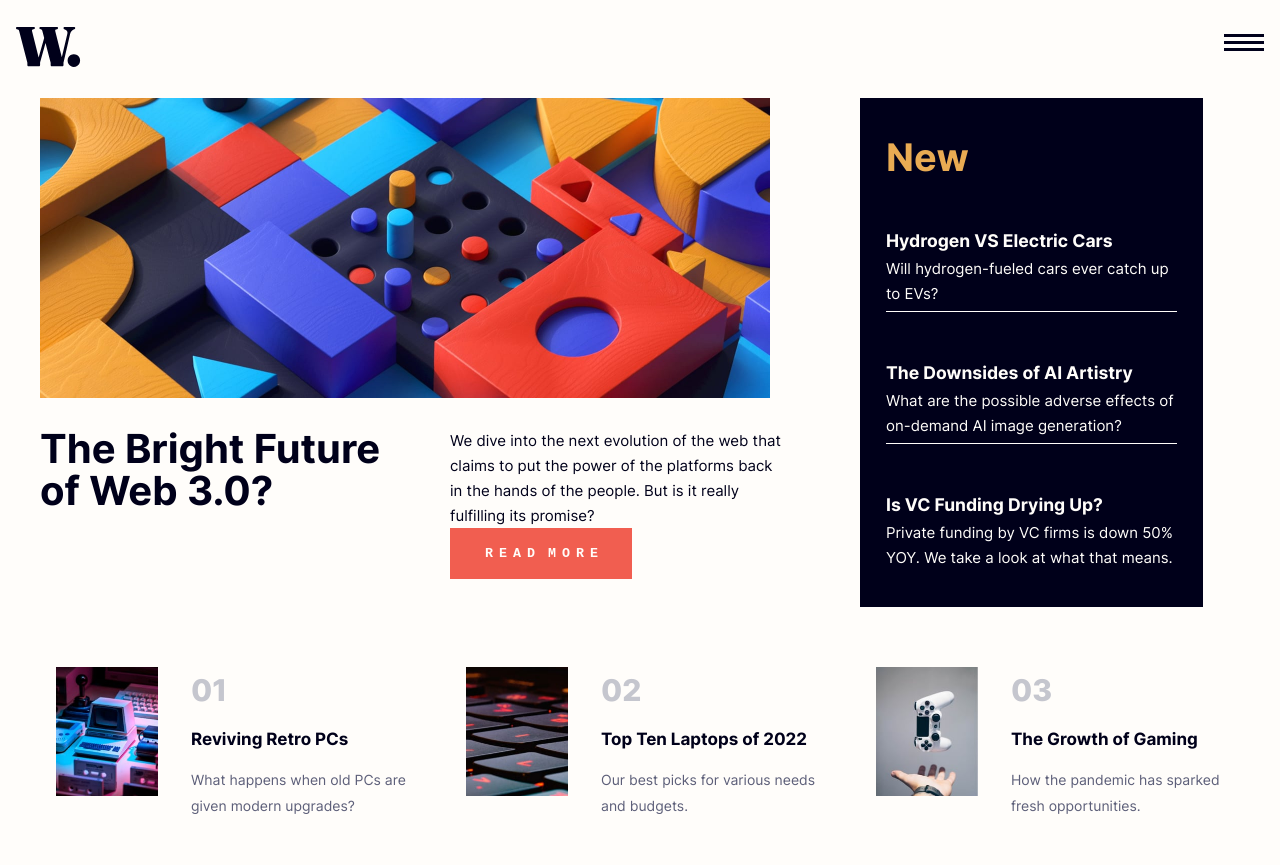
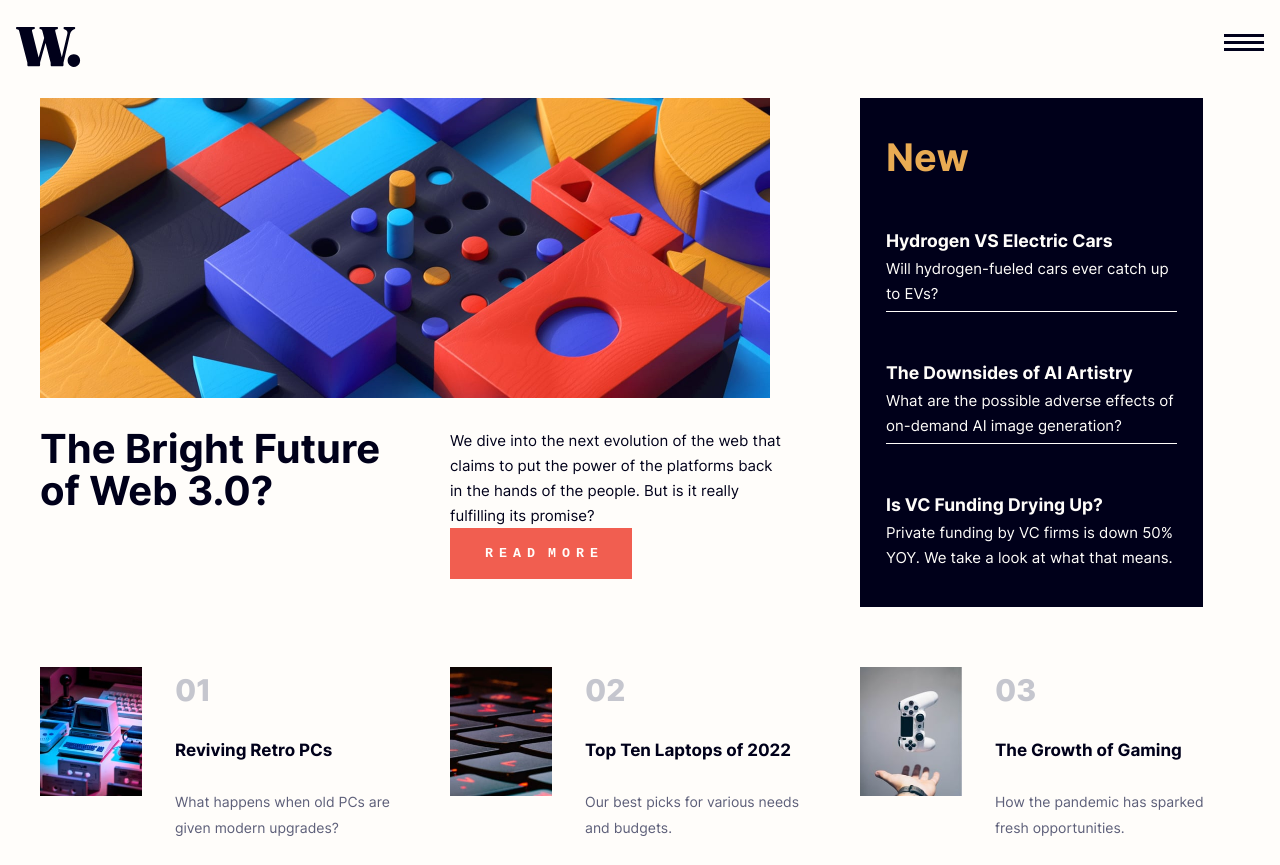
Before and after one commit to kaesle/News-Homepage-CSS-Exercise, a React (Create React App) app: page / in a window 1280 px wide. Built offline with nearby package versions, Linux system fonts and the light colour scheme.

Commit message:
grid styling

```diff
--- a/src/App.css
+++ b/src/App.css
@@ -57,18 +57,6 @@ header {
   grid-area: hero;
 }
 
-@media (min-width: 1000px) and (orientation: landscape) {
-  #mobileHero {
-    display: none;
-  }
-
-  #desktopHero {
-    display: block;
-    width: 730px;
-    height: 300px;
-  }
-}
-
 h1 {
   max-width: 365px;
   margin: 5px 50px 0 16px;
@@ -107,7 +95,7 @@ main {
   justify-content: center;
 }
 
-@media (min-width: 1128px) and (orientation: landscape) {
+@media (min-width: 1200px) and (orientation: landscape) {
   .narrow {
     display: grid;
     grid-template: 300px 209px 198px / 380px 380px 380px;
@@ -128,4 +116,14 @@ main {
   button.readMore {
     margin: 0;
   }
+
+  #mobileHero {
+    display: none;
+  }
+
+  #desktopHero {
+    display: block;
+    width: 730px;
+    height: 300px;
+  }
 }
--- a/src/components/NewSection.css
+++ b/src/components/NewSection.css
@@ -33,7 +33,7 @@ h3.new {
   line-height: 25px;
 }
 
-@media (min-width: 1128px) and (orientation: landscape) {
+@media (min-width: 1200px) and (orientation: landscape) {
   div.new {
     margin: 0;
   }
--- a/src/components/ThumbnailStory.css
+++ b/src/components/ThumbnailStory.css
@@ -1,4 +1,4 @@
-div.story {
+.story {
   display: grid;
   grid-template-areas: "image number" "image headline" "image blurb";
   grid-column-gap: 33px;
@@ -7,13 +7,13 @@ div.story {
   line-height: 26px;
 }
 
-div.story img {
+.story img {
   grid-area: image;
   width: 102px;
   height: 129px;
 }
 
-div.story h2 {
+.story h2 {
   margin: 10px 0;
   grid-area: number;
   color: var(--grayish-blue);
@@ -21,22 +21,21 @@ div.story h2 {
   font-weight: 800;
 }
 
-div.story h3 {
+.story h3 {
   grid-area: headline;
   margin-bottom: 2px;
   font-size: 17px;
   color: var(--very-dark-blue);
 }
 
-div.story p {
+.story p {
   grid-area: blurb;
   color: var(--dark-grayish-blue);
 }
 
-#tns01,
-#tns02,
-#tns03 {
-  width: 350px;
+.story {
+  width: 343px;
+  margin: 0;
 }
 
 #tns01 {
@@ -50,3 +49,9 @@ div.story p {
 #tns03 {
   grid-area: tns03;
 }
+
+@media (min-width: 1200px) and (orientation: landscape) {
+  .story {
+    width: 350px;
+  }
+}
```
Also changed, not shown: timecard.txt.
